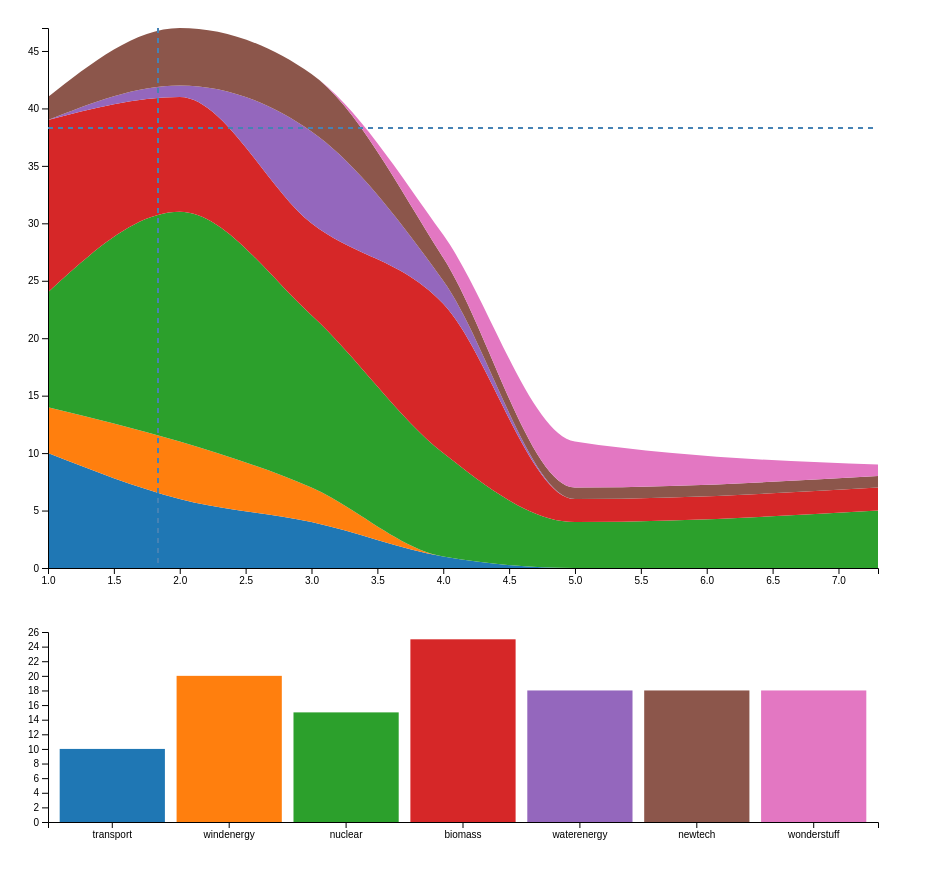
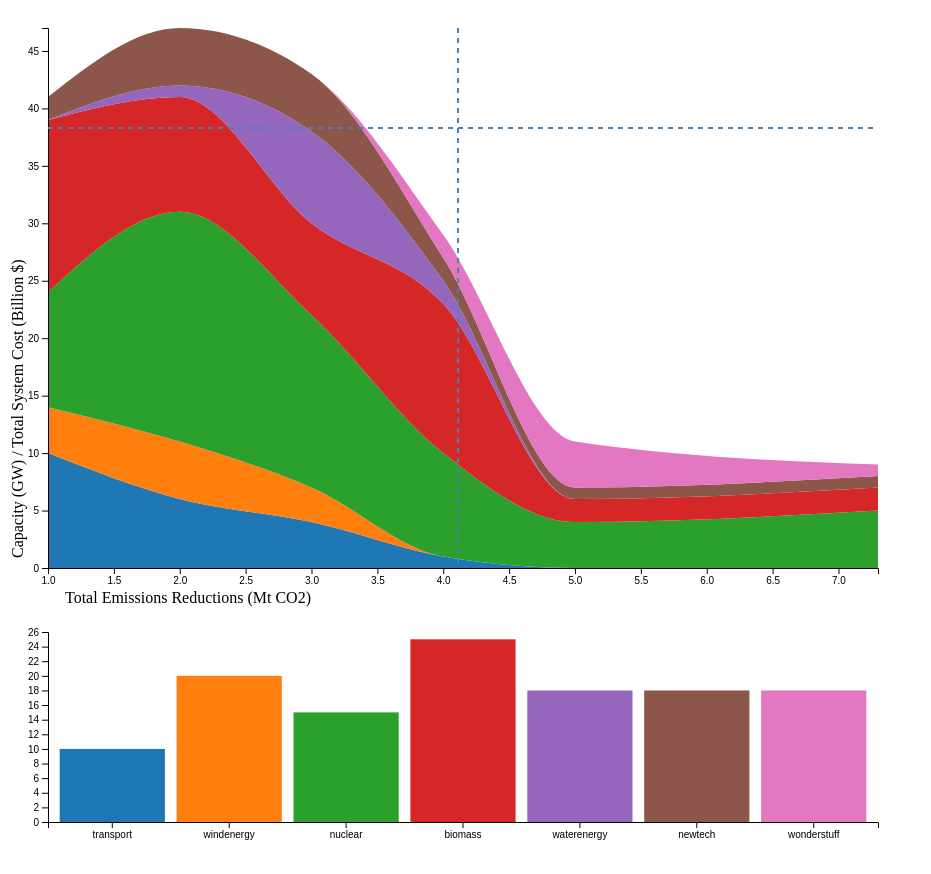
Before and after one commit to lucasjellema/d3-svg-data-viz-experiments, a plain HTML site: page index.html in a window 1280 px wide. Shown: the whole page, without its empty margins (0-931 px from the left). Drawn offline with nearby package versions, Linux system fonts and the light colour scheme.

Commit message:
add axis labels

```diff
--- a/index.html
+++ b/index.html
@@ -224,12 +224,29 @@
 
       svg.append('g').attr('class', 'y-axis').call(yAxis);
 
+      // Add x-axis and y-axis titles to the area chart
+      svg
+        .append('text')
+        .attr('class', 'x-axis-title')
+        .attr('x', margin.left + 100)
+        .attr('y', height + 35) // Adjusted y position
+        .style('text-anchor', 'middle')
+        .text('Total Emissions Reductions (Mt CO2)');
+
+      svg
+        .append('g')
+        .attr('transform', 'translate(' + -25 + ', ' + 530 + ')')
+        .append('text')
+        .attr('text-anchor', 'start')
+        .attr('transform', 'rotate(-90)')
+        .text('Capacity (GW) / Total System Cost (Billion $)');
+
       // Create the vertical line
       const verticalLine = svg
         .append('line')
         .attr('class', 'vertical-line')
-        .attr('x1', 110)
-        .attr('x2', 110)
+        .attr('x1', 410)
+        .attr('x2', 410)
         .attr('y1', 0)
         .attr('y2', height);
 
```
Lines whose indentation alone changed are shown as unchanged.
